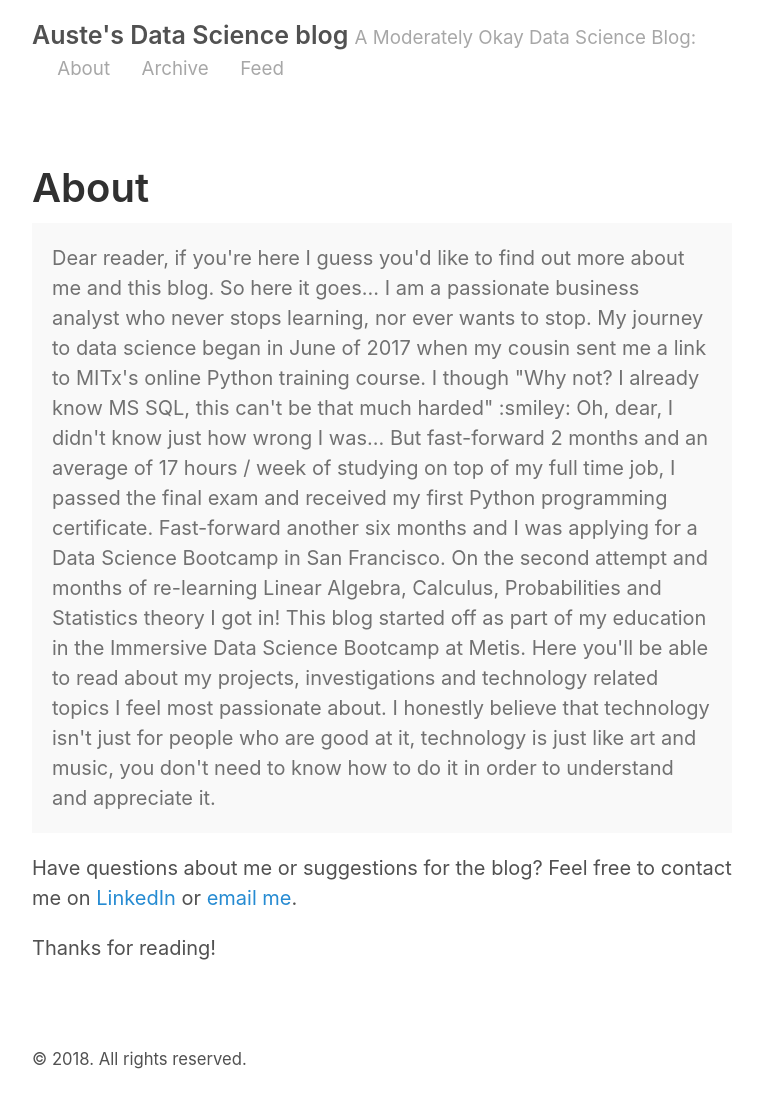
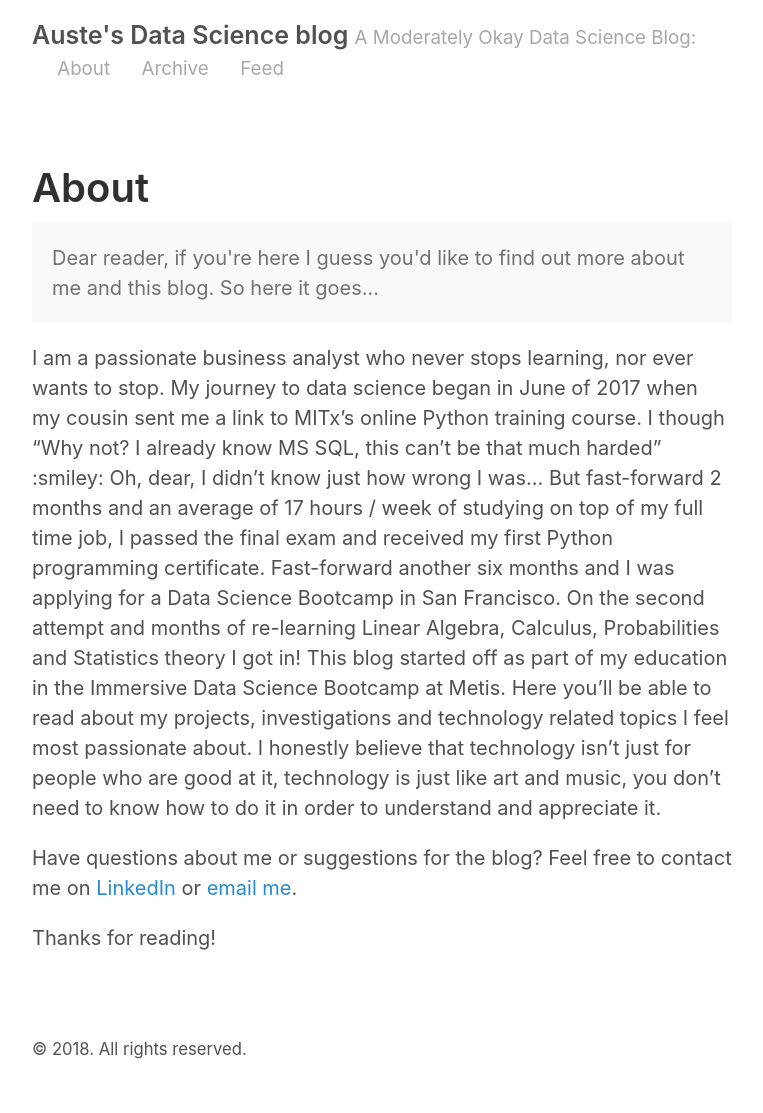
Before and after one commit to Auste1989/Auste1989.github.io, a Jekyll site: the page built from about.md, in a window 1280 px wide. Shown: the whole page, without its empty margins (258-1021 px from the left). Built offline with Jekyll 4.4.1, drawn with Linux system fonts in a browser that asks for light colours.

Commit message:
Another attempt at about

```diff
--- a/about.md
+++ b/about.md
@@ -5,10 +5,12 @@
 
 <p class="message">
   Dear reader, if you're here I guess you'd like to find out more about me and this blog.
-So here it goes... I am a passionate business analyst who never stops learning, nor ever wants to stop. My journey to data science began in June of 2017 when my cousin sent me a link to MITx's online Python training course. I though "Why not? I already know MS SQL, this can't be that much harded" :smiley: Oh, dear, I didn't know just how wrong I was... But fast-forward 2 months and an average of 17 hours / week of studying on top of my full time job, I passed the final exam and received my first Python programming certificate. Fast-forward another six months and I was applying for a Data Science Bootcamp in San Francisco. On the second attempt and months of re-learning Linear Algebra, Calculus, Probabilities and Statistics theory I got in!
+So here it goes...
+</p>
+
+I am a passionate business analyst who never stops learning, nor ever wants to stop. My journey to data science began in June of 2017 when my cousin sent me a link to MITx's online Python training course. I though "Why not? I already know MS SQL, this can't be that much harded" :smiley: Oh, dear, I didn't know just how wrong I was... But fast-forward 2 months and an average of 17 hours / week of studying on top of my full time job, I passed the final exam and received my first Python programming certificate. Fast-forward another six months and I was applying for a Data Science Bootcamp in San Francisco. On the second attempt and months of re-learning Linear Algebra, Calculus, Probabilities and Statistics theory I got in!
  This blog started off as part of my education in the Immersive Data Science Bootcamp at Metis. Here you'll be able to read about my projects, investigations and technology related topics I feel most passionate about.
 I honestly believe that technology isn't just for people who are good at it, technology is just like art and music, you don't need to know how to do it in order to understand and appreciate it.
-</p>
 
 Have questions about me or suggestions for the blog? Feel free to contact me on [LinkedIn](https://www.linkedin.com/in/auste-mastaviciute-59a58a54/) or [email me](auste.m@gmail.com).
 
```
